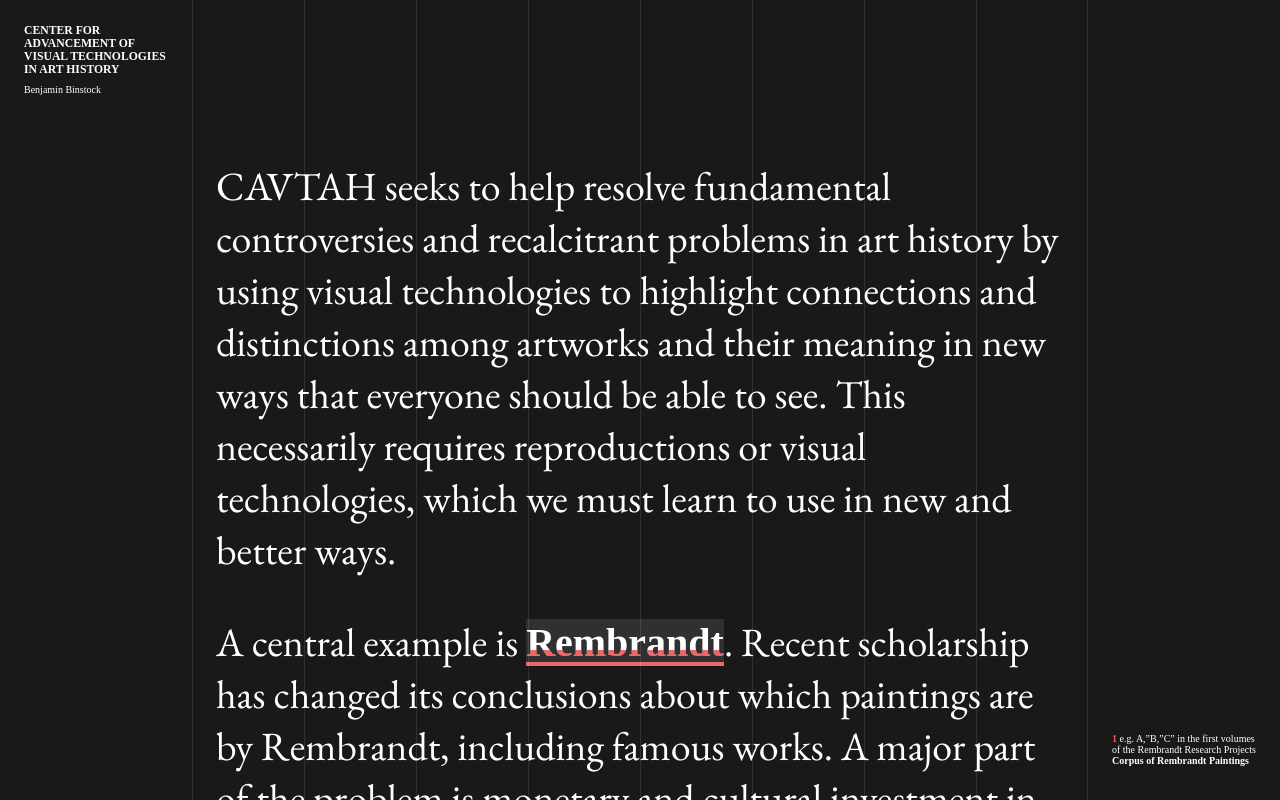
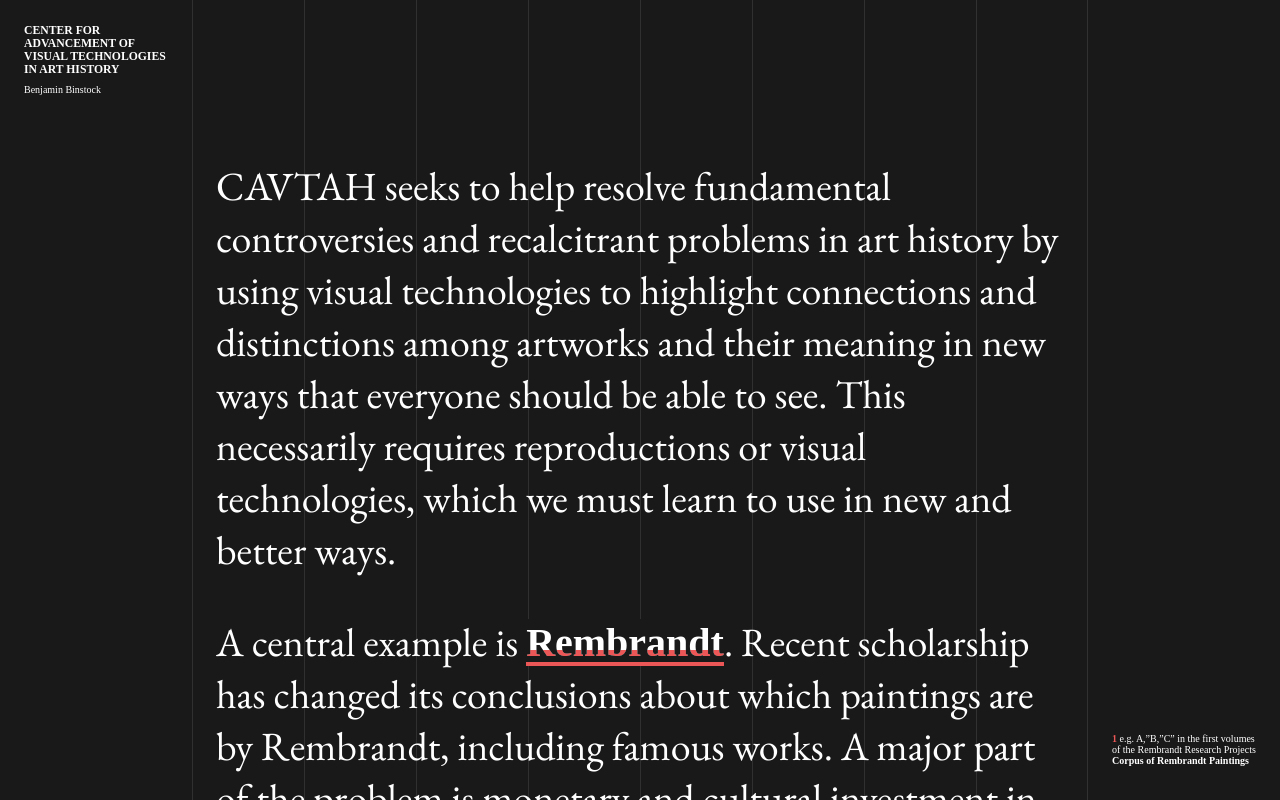
Before and after one commit to yeemachine/cavtah, a React (Create React App) app: page / in a window 1280 px wide. Shown: the top 800 px of the page. Built offline with nearby package versions, Linux system fonts and the light colour scheme; the HTML template or start-up script is replaced by a standard one; a web font is replaced by a local one.

Commit message:
⛳️🌞 Updated with Glitch

```diff
--- a/src/Mission.css
+++ b/src/Mission.css
@@ -34,7 +34,7 @@
   position: relative;
   color: white;
   background: var(--bg-color);
-  mix-blend-mode: screen;
+/*   mix-blend-mode: screen; */
 }
 .Mission .Artist::before{
    content: '';
```
Also changed, not shown: 8 other files (tests, documents, lock files or other folders).
